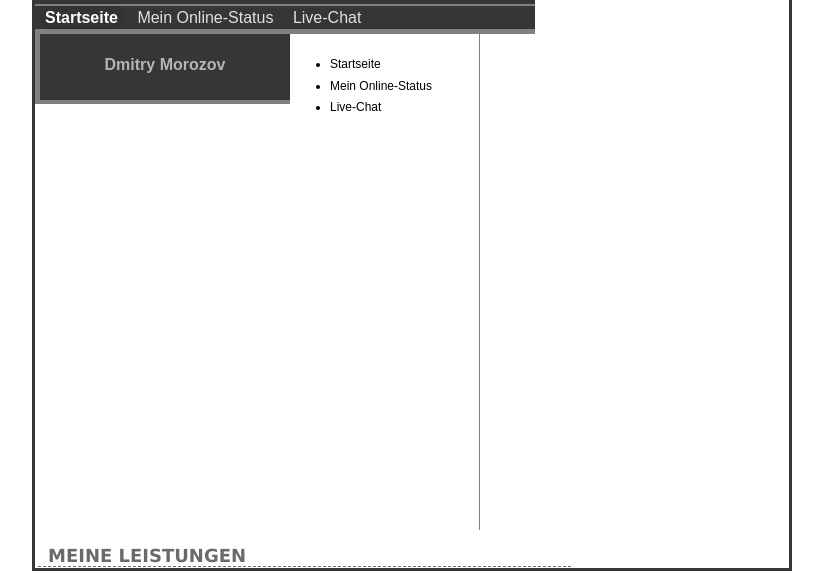
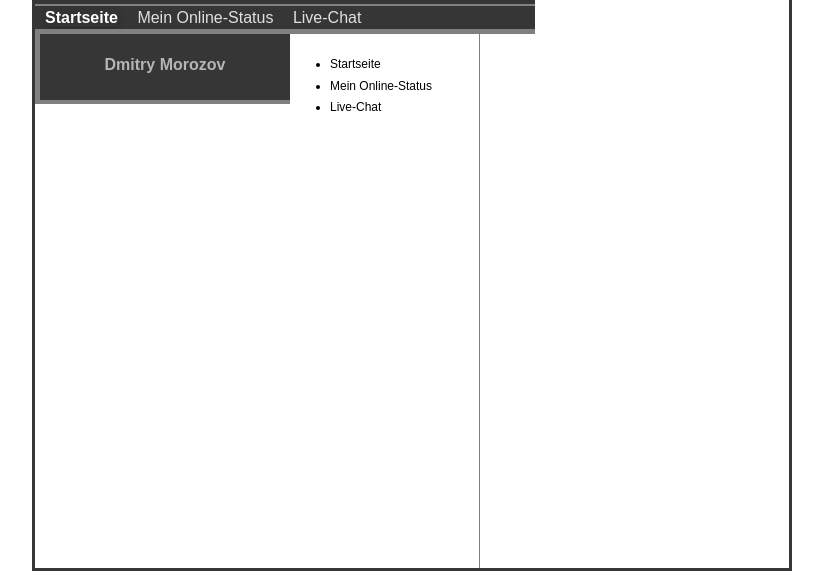
Before and after one commit to rustrans/rustranspro.github.io, a website: page index.html in a window 1280 px wide. Shown: the part 44-618 px from the top of the page, without its empty margins (228-1051 px from the left). Drawn offline with Linux system fonts and the light colour scheme.

Commit message:
Update style.css

```diff
--- a/style.css
+++ b/style.css
@@ -111,7 +111,7 @@ padding-bottom: 20px;
 padding-top: 20px;
 padding-left: 10px;
 padding-right: 10px;
-height: 496px;
+height: 100%;
 }
 #sidebar-chat {
 width: 190px;
```
